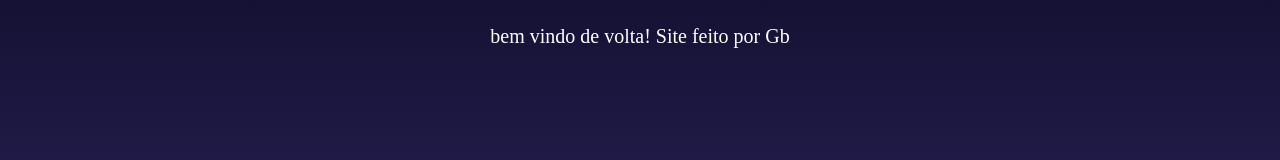
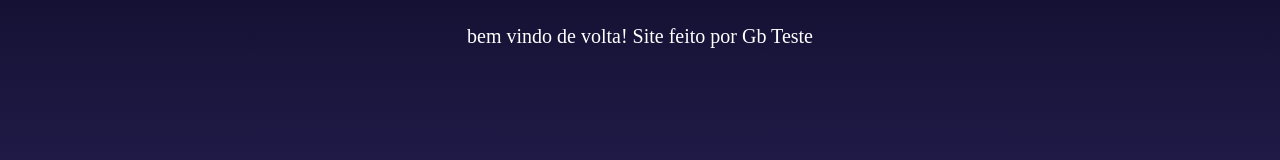
Before and after one commit to Gabrielzxv/web-platform-fqtwbr, a plain HTML site: page index.html in a window 1280 px wide. Shown: the top 160 px of the page. Drawn offline with Linux system fonts and the light colour scheme.

Commit message:
Update index.html

```diff
--- a/index.html
+++ b/index.html
@@ -4,7 +4,7 @@
      <link rel="stylesheet" type="text/css" href="styles.css">
   </head>
   <body>
-    <p> bem vindo de volta! Site feito por Gb </p>
+    <p> bem vindo de volta! Site feito por Gb Teste</p>
 
     <h1> LOG IN</h1>
 
```
